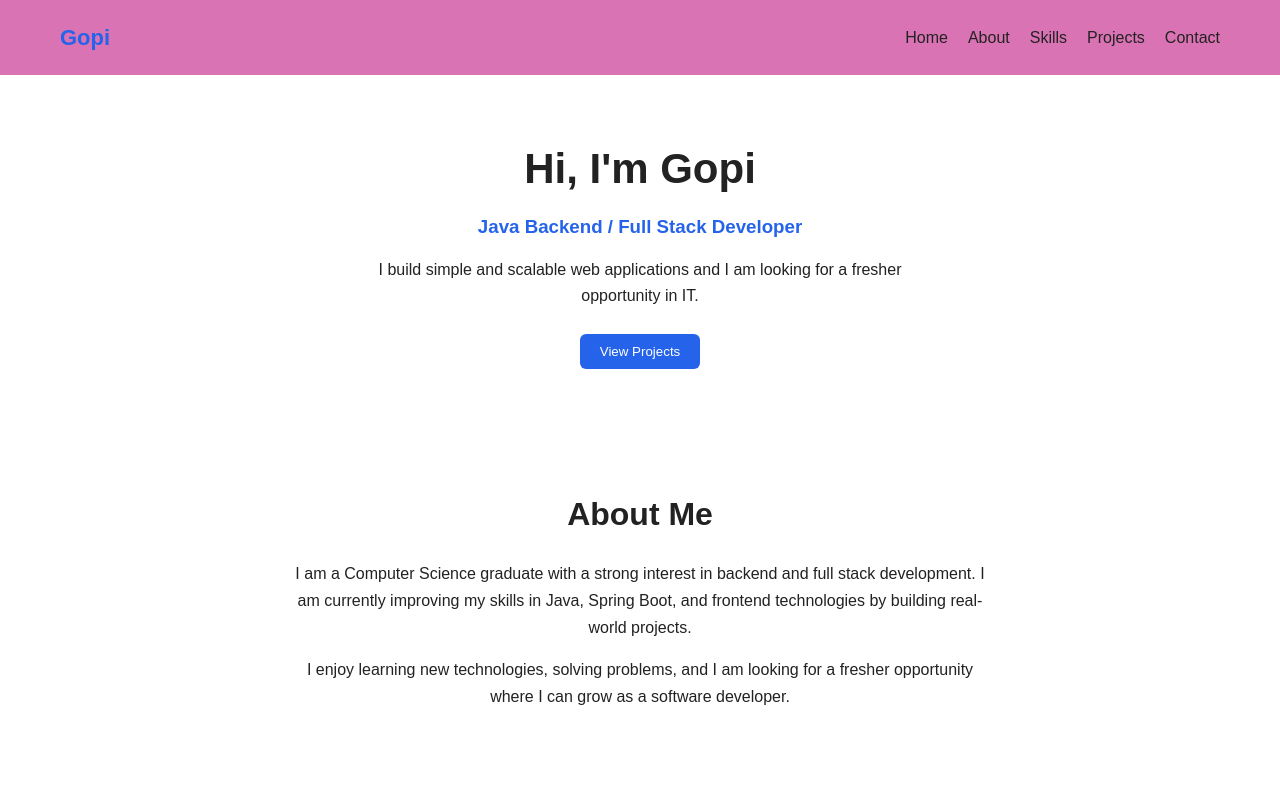
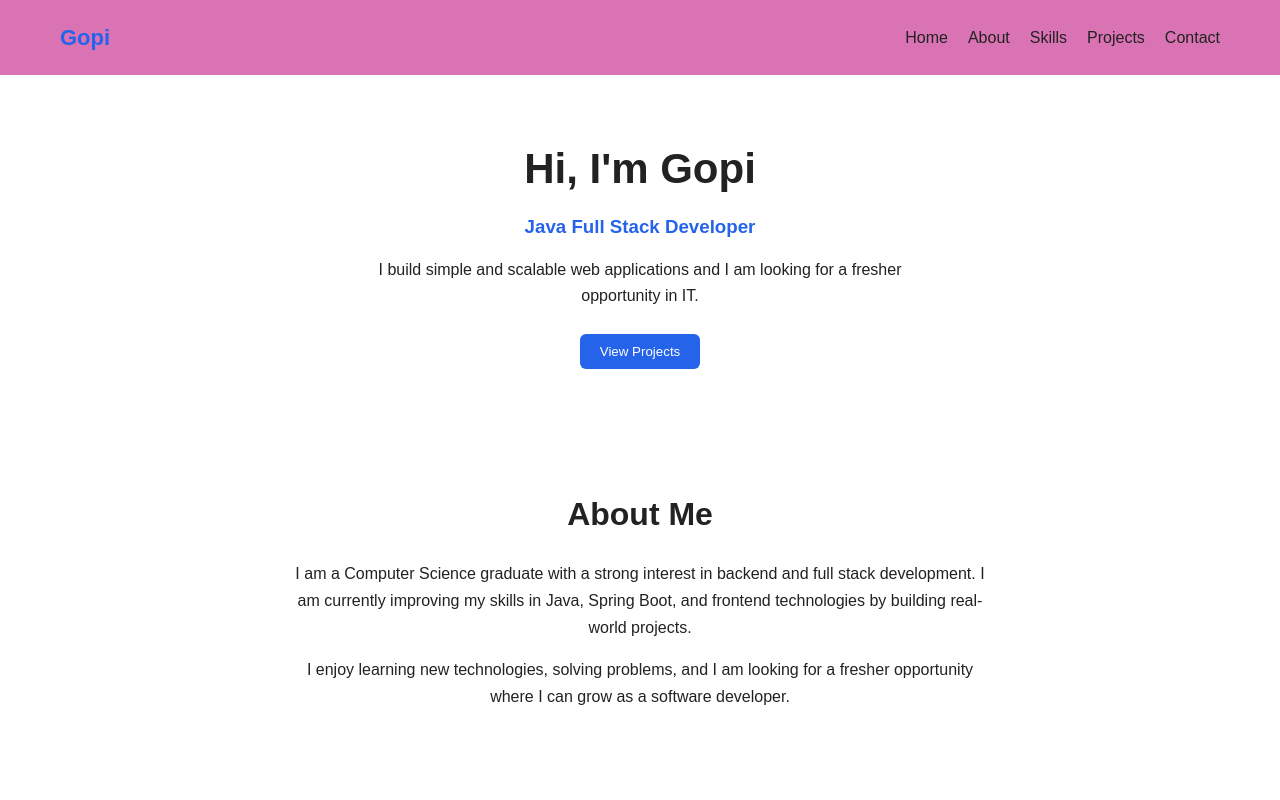
Before and after one commit to Gopi-Dev-004/gopi-portfolio, a React (Vite) app: page / in a window 1280 px wide. Shown: the top 800 px of the page. Built offline with nearby package versions, Linux system fonts and the light colour scheme.

Commit message:
feat: added featurss

```diff
--- a/src/component/Home.jsx
+++ b/src/component/Home.jsx
@@ -4,7 +4,7 @@ function Home() {
   return (
     <section className="section home">
       <h1>Hi, I'm Gopi</h1>
-      <h3>Java Backend / Full Stack Developer</h3>
+      <h3>Java Full Stack Developer</h3>
       <p>
         I build simple and scalable web applications and I am looking for a
         fresher opportunity in IT.
```
